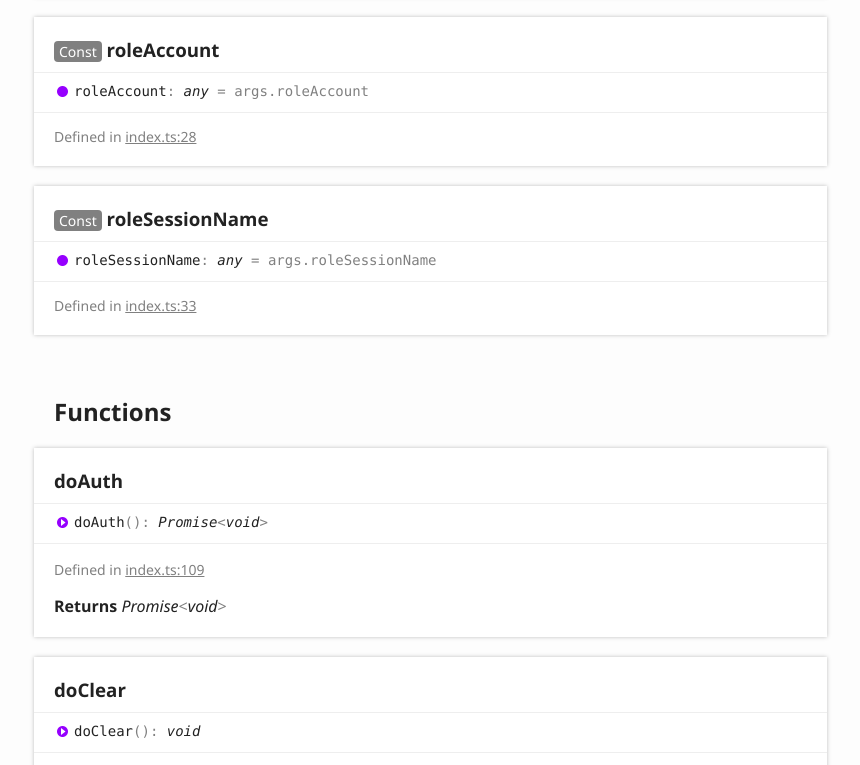
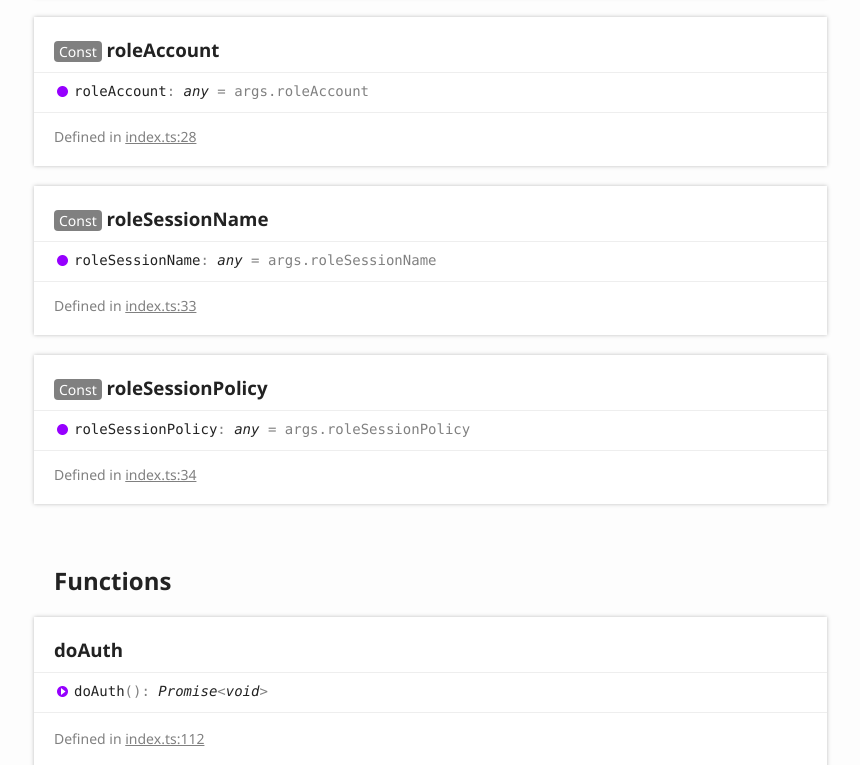
Before and after one commit to taimos/aws-authenticate, a website: page doc/globals.html in a window 1280 px wide. Shown: the part 2035-2800 px from the top of the page, without its empty margins (6-866 px from the left). Drawn offline with Linux system fonts and the light colour scheme.

Commit message:
feat: add roleSessionPolicy to provide IAM policies when assuming roles

```diff
--- a/doc/globals.html
+++ b/doc/globals.html
@@ -78,6 +78,7 @@
 								<li class="tsd-kind-variable tsd-is-not-exported"><a href="globals.html#role" class="tsd-kind-icon">role</a></li>
 								<li class="tsd-kind-variable tsd-is-not-exported"><a href="globals.html#roleaccount" class="tsd-kind-icon">role<wbr>Account</a></li>
 								<li class="tsd-kind-variable tsd-is-not-exported"><a href="globals.html#rolesessionname" class="tsd-kind-icon">role<wbr>Session<wbr>Name</a></li>
+								<li class="tsd-kind-variable tsd-is-not-exported"><a href="globals.html#rolesessionpolicy" class="tsd-kind-icon">role<wbr>Session<wbr>Policy</a></li>
 							</ul>
 						</section>
 						<section class="tsd-index-section tsd-is-not-exported">
@@ -108,7 +109,7 @@
 					<div class="tsd-signature tsd-kind-icon">args<span class="tsd-signature-symbol">:</span> <span class="tsd-signature-type">ParsedArgs</span><span class="tsd-signature-symbol"> =&nbsp;minimist(process.argv.slice(2), {default: {id: false,},})</span></div>
 					<aside class="tsd-sources">
 						<ul>
-							<li>Defined in <a href="https://github.com/taimos/aws-authenticate/blob/cb9356a/lib/index.ts#L18">index.ts:18</a></li>
+							<li>Defined in <a href="https://github.com/taimos/aws-authenticate/blob/4334e6f/lib/index.ts#L18">index.ts:18</a></li>
 						</ul>
 					</aside>
 				</section>
@@ -118,7 +119,7 @@
 					<div class="tsd-signature tsd-kind-icon">aws<wbr>Env<span class="tsd-signature-symbol">:</span> <span class="tsd-signature-type">any</span></div>
 					<aside class="tsd-sources">
 						<ul>
-							<li>Defined in <a href="https://github.com/taimos/aws-authenticate/blob/cb9356a/lib/index.ts#L25">index.ts:25</a></li>
+							<li>Defined in <a href="https://github.com/taimos/aws-authenticate/blob/4334e6f/lib/index.ts#L25">index.ts:25</a></li>
 						</ul>
 					</aside>
 				</section>
@@ -128,7 +129,7 @@
 					<div class="tsd-signature tsd-kind-icon">command<span class="tsd-signature-symbol">:</span> <span class="tsd-signature-type">string</span><span class="tsd-signature-symbol"> =&nbsp;args._[0]</span></div>
 					<aside class="tsd-sources">
 						<ul>
-							<li>Defined in <a href="https://github.com/taimos/aws-authenticate/blob/cb9356a/lib/index.ts#L24">index.ts:24</a></li>
+							<li>Defined in <a href="https://github.com/taimos/aws-authenticate/blob/4334e6f/lib/index.ts#L24">index.ts:24</a></li>
 						</ul>
 					</aside>
 				</section>
@@ -138,7 +139,7 @@
 					<div class="tsd-signature tsd-kind-icon">duration<span class="tsd-signature-symbol">:</span> <span class="tsd-signature-type">any</span><span class="tsd-signature-symbol"> =&nbsp;args.duration</span></div>
 					<aside class="tsd-sources">
 						<ul>
-							<li>Defined in <a href="https://github.com/taimos/aws-authenticate/blob/cb9356a/lib/index.ts#L32">index.ts:32</a></li>
+							<li>Defined in <a href="https://github.com/taimos/aws-authenticate/blob/4334e6f/lib/index.ts#L32">index.ts:32</a></li>
 						</ul>
 					</aside>
 				</section>
@@ -148,7 +149,7 @@
 					<div class="tsd-signature tsd-kind-icon">external<wbr>Id<span class="tsd-signature-symbol">:</span> <span class="tsd-signature-type">any</span><span class="tsd-signature-symbol"> =&nbsp;args.externalId</span></div>
 					<aside class="tsd-sources">
 						<ul>
-							<li>Defined in <a href="https://github.com/taimos/aws-authenticate/blob/cb9356a/lib/index.ts#L31">index.ts:31</a></li>
+							<li>Defined in <a href="https://github.com/taimos/aws-authenticate/blob/4334e6f/lib/index.ts#L31">index.ts:31</a></li>
 						</ul>
 					</aside>
 				</section>
@@ -158,7 +159,7 @@
 					<div class="tsd-signature tsd-kind-icon">profile<span class="tsd-signature-symbol">:</span> <span class="tsd-signature-type">any</span><span class="tsd-signature-symbol"> =&nbsp;args.profile</span></div>
 					<aside class="tsd-sources">
 						<ul>
-							<li>Defined in <a href="https://github.com/taimos/aws-authenticate/blob/cb9356a/lib/index.ts#L30">index.ts:30</a></li>
+							<li>Defined in <a href="https://github.com/taimos/aws-authenticate/blob/4334e6f/lib/index.ts#L30">index.ts:30</a></li>
 						</ul>
 					</aside>
 				</section>
@@ -168,7 +169,7 @@
 					<div class="tsd-signature tsd-kind-icon">region<span class="tsd-signature-symbol">:</span> <span class="tsd-signature-type">any</span><span class="tsd-signature-symbol"> =&nbsp;args.region</span></div>
 					<aside class="tsd-sources">
 						<ul>
-							<li>Defined in <a href="https://github.com/taimos/aws-authenticate/blob/cb9356a/lib/index.ts#L29">index.ts:29</a></li>
+							<li>Defined in <a href="https://github.com/taimos/aws-authenticate/blob/4334e6f/lib/index.ts#L29">index.ts:29</a></li>
 						</ul>
 					</aside>
 				</section>
@@ -178,7 +179,7 @@
 					<div class="tsd-signature tsd-kind-icon">role<span class="tsd-signature-symbol">:</span> <span class="tsd-signature-type">any</span><span class="tsd-signature-symbol"> =&nbsp;args.role</span></div>
 					<aside class="tsd-sources">
 						<ul>
-							<li>Defined in <a href="https://github.com/taimos/aws-authenticate/blob/cb9356a/lib/index.ts#L27">index.ts:27</a></li>
+							<li>Defined in <a href="https://github.com/taimos/aws-authenticate/blob/4334e6f/lib/index.ts#L27">index.ts:27</a></li>
 						</ul>
 					</aside>
 				</section>
@@ -188,7 +189,7 @@
 					<div class="tsd-signature tsd-kind-icon">role<wbr>Account<span class="tsd-signature-symbol">:</span> <span class="tsd-signature-type">any</span><span class="tsd-signature-symbol"> =&nbsp;args.roleAccount</span></div>
 					<aside class="tsd-sources">
 						<ul>
-							<li>Defined in <a href="https://github.com/taimos/aws-authenticate/blob/cb9356a/lib/index.ts#L28">index.ts:28</a></li>
+							<li>Defined in <a href="https://github.com/taimos/aws-authenticate/blob/4334e6f/lib/index.ts#L28">index.ts:28</a></li>
 						</ul>
 					</aside>
 				</section>
@@ -198,7 +199,17 @@
 					<div class="tsd-signature tsd-kind-icon">role<wbr>Session<wbr>Name<span class="tsd-signature-symbol">:</span> <span class="tsd-signature-type">any</span><span class="tsd-signature-symbol"> =&nbsp;args.roleSessionName</span></div>
 					<aside class="tsd-sources">
 						<ul>
-							<li>Defined in <a href="https://github.com/taimos/aws-authenticate/blob/cb9356a/lib/index.ts#L33">index.ts:33</a></li>
+							<li>Defined in <a href="https://github.com/taimos/aws-authenticate/blob/4334e6f/lib/index.ts#L33">index.ts:33</a></li>
+						</ul>
+					</aside>
+				</section>
+				<section class="tsd-panel tsd-member tsd-kind-variable tsd-is-not-exported">
+					<a name="rolesessionpolicy" class="tsd-anchor"></a>
+					<h3><span class="tsd-flag ts-flagConst">Const</span> role<wbr>Session<wbr>Policy</h3>
+					<div class="tsd-signature tsd-kind-icon">role<wbr>Session<wbr>Policy<span class="tsd-signature-symbol">:</span> <span class="tsd-signature-type">any</span><span class="tsd-signature-symbol"> =&nbsp;args.roleSessionPolicy</span></div>
+					<aside class="tsd-sources">
+						<ul>
+							<li>Defined in <a href="https://github.com/taimos/aws-authenticate/blob/4334e6f/lib/index.ts#L34">index.ts:34</a></li>
 						</ul>
 					</aside>
 				</section>
@@ -215,7 +226,7 @@
 						<li class="tsd-description">
 							<aside class="tsd-sources">
 								<ul>
-									<li>Defined in <a href="https://github.com/taimos/aws-authenticate/blob/cb9356a/lib/index.ts#L109">index.ts:109</a></li>
+									<li>Defined in <a href="https://github.com/taimos/aws-authenticate/blob/4334e6f/lib/index.ts#L112">index.ts:112</a></li>
 								</ul>
 							</aside>
 							<h4 class="tsd-returns-title">Returns <span class="tsd-signature-type">Promise</span><span class="tsd-signature-symbol">&lt;</span><span class="tsd-signature-type">void</span><span class="tsd-signature-symbol">&gt;</span></h4>
@@ -232,7 +243,7 @@
 						<li class="tsd-description">
 							<aside class="tsd-sources">
 								<ul>
-									<li>Defined in <a href="https://github.com/taimos/aws-authenticate/blob/cb9356a/lib/index.ts#L183">index.ts:183</a></li>
+									<li>Defined in <a href="https://github.com/taimos/aws-authenticate/blob/4334e6f/lib/index.ts#L186">index.ts:186</a></li>
 								</ul>
 							</aside>
 							<h4 class="tsd-returns-title">Returns <span class="tsd-signature-type">void</span></h4>
@@ -249,7 +260,7 @@
 						<li class="tsd-description">
 							<aside class="tsd-sources">
 								<ul>
-									<li>Defined in <a href="https://github.com/taimos/aws-authenticate/blob/cb9356a/lib/index.ts#L35">index.ts:35</a></li>
+									<li>Defined in <a href="https://github.com/taimos/aws-authenticate/blob/4334e6f/lib/index.ts#L36">index.ts:36</a></li>
 								</ul>
 							</aside>
 							<h4 class="tsd-returns-title">Returns <span class="tsd-signature-type">ConfigurationOptions</span>
@@ -271,7 +282,7 @@
 						<li class="tsd-description">
 							<aside class="tsd-sources">
 								<ul>
-									<li>Defined in <a href="https://github.com/taimos/aws-authenticate/blob/cb9356a/lib/index.ts#L70">index.ts:70</a></li>
+									<li>Defined in <a href="https://github.com/taimos/aws-authenticate/blob/4334e6f/lib/index.ts#L71">index.ts:71</a></li>
 								</ul>
 							</aside>
 							<h4 class="tsd-returns-title">Returns <span class="tsd-signature-type">Promise</span><span class="tsd-signature-symbol">&lt;</span><span class="tsd-signature-type">string</span><span class="tsd-signature-symbol">&gt;</span></h4>
@@ -288,7 +299,7 @@
 						<li class="tsd-description">
 							<aside class="tsd-sources">
 								<ul>
-									<li>Defined in <a href="https://github.com/taimos/aws-authenticate/blob/cb9356a/lib/index.ts#L234">index.ts:234</a></li>
+									<li>Defined in <a href="https://github.com/taimos/aws-authenticate/blob/4334e6f/lib/index.ts#L238">index.ts:238</a></li>
 								</ul>
 							</aside>
 							<h4 class="tsd-returns-title">Returns <span class="tsd-signature-type">Promise</span><span class="tsd-signature-symbol">&lt;</span><span class="tsd-signature-type">void</span><span class="tsd-signature-symbol">&gt;</span></h4>
@@ -305,7 +316,7 @@
 						<li class="tsd-description">
 							<aside class="tsd-sources">
 								<ul>
-									<li>Defined in <a href="https://github.com/taimos/aws-authenticate/blob/cb9356a/lib/index.ts#L124">index.ts:124</a></li>
+									<li>Defined in <a href="https://github.com/taimos/aws-authenticate/blob/4334e6f/lib/index.ts#L127">index.ts:127</a></li>
 								</ul>
 							</aside>
 							<h4 class="tsd-returns-title">Returns <span class="tsd-signature-type">Promise</span><span class="tsd-signature-symbol">&lt;</span><span class="tsd-signature-type">void</span><span class="tsd-signature-symbol">&gt;</span></h4>
@@ -322,7 +333,7 @@
 						<li class="tsd-description">
 							<aside class="tsd-sources">
 								<ul>
-									<li>Defined in <a href="https://github.com/taimos/aws-authenticate/blob/cb9356a/lib/index.ts#L194">index.ts:194</a></li>
+									<li>Defined in <a href="https://github.com/taimos/aws-authenticate/blob/4334e6f/lib/index.ts#L197">index.ts:197</a></li>
 								</ul>
 							</aside>
 							<h4 class="tsd-returns-title">Returns <span class="tsd-signature-type">void</span></h4>
@@ -339,7 +350,7 @@
 						<li class="tsd-description">
 							<aside class="tsd-sources">
 								<ul>
-									<li>Defined in <a href="https://github.com/taimos/aws-authenticate/blob/cb9356a/lib/index.ts#L103">index.ts:103</a></li>
+									<li>Defined in <a href="https://github.com/taimos/aws-authenticate/blob/4334e6f/lib/index.ts#L106">index.ts:106</a></li>
 								</ul>
 							</aside>
 							<h4 class="tsd-returns-title">Returns <span class="tsd-signature-type">Promise</span><span class="tsd-signature-symbol">&lt;</span><span class="tsd-signature-type">void</span><span class="tsd-signature-symbol">&gt;</span></h4>
@@ -356,7 +367,7 @@
 						<li class="tsd-description">
 							<aside class="tsd-sources">
 								<ul>
-									<li>Defined in <a href="https://github.com/taimos/aws-authenticate/blob/cb9356a/lib/index.ts#L146">index.ts:146</a></li>
+									<li>Defined in <a href="https://github.com/taimos/aws-authenticate/blob/4334e6f/lib/index.ts#L149">index.ts:149</a></li>
 								</ul>
 							</aside>
 							<h4 class="tsd-returns-title">Returns <span class="tsd-signature-type">Promise</span><span class="tsd-signature-symbol">&lt;</span><span class="tsd-signature-type">void</span><span class="tsd-signature-symbol">&gt;</span></h4>
@@ -373,7 +384,7 @@
 						<li class="tsd-description">
 							<aside class="tsd-sources">
 								<ul>
-									<li>Defined in <a href="https://github.com/taimos/aws-authenticate/blob/cb9356a/lib/index.ts#L54">index.ts:54</a></li>
+									<li>Defined in <a href="https://github.com/taimos/aws-authenticate/blob/4334e6f/lib/index.ts#L55">index.ts:55</a></li>
 								</ul>
 							</aside>
 							<h4 class="tsd-returns-title">Returns <span class="tsd-signature-type">void</span></h4>
@@ -390,7 +401,7 @@
 						<li class="tsd-description">
 							<aside class="tsd-sources">
 								<ul>
-									<li>Defined in <a href="https://github.com/taimos/aws-authenticate/blob/cb9356a/lib/index.ts#L62">index.ts:62</a></li>
+									<li>Defined in <a href="https://github.com/taimos/aws-authenticate/blob/4334e6f/lib/index.ts#L63">index.ts:63</a></li>
 								</ul>
 							</aside>
 							<h4 class="tsd-returns-title">Returns <span class="tsd-signature-type">void</span></h4>
@@ -407,7 +418,7 @@
 						<li class="tsd-description">
 							<aside class="tsd-sources">
 								<ul>
-									<li>Defined in <a href="https://github.com/taimos/aws-authenticate/blob/cb9356a/lib/index.ts#L80">index.ts:80</a></li>
+									<li>Defined in <a href="https://github.com/taimos/aws-authenticate/blob/4334e6f/lib/index.ts#L81">index.ts:81</a></li>
 								</ul>
 							</aside>
 							<h4 class="tsd-returns-title">Returns <span class="tsd-signature-type">Promise</span><span class="tsd-signature-symbol">&lt;</span><span class="tsd-signature-type">void</span><span class="tsd-signature-symbol">&gt;</span></h4>
@@ -455,6 +466,9 @@
 					</li>
 					<li class=" tsd-kind-variable tsd-is-not-exported">
 						<a href="globals.html#rolesessionname" class="tsd-kind-icon">role<wbr>Session<wbr>Name</a>
+					</li>
+					<li class=" tsd-kind-variable tsd-is-not-exported">
+						<a href="globals.html#rolesessionpolicy" class="tsd-kind-icon">role<wbr>Session<wbr>Policy</a>
 					</li>
 					<li class=" tsd-kind-function tsd-is-not-exported">
 						<a href="globals.html#doauth" class="tsd-kind-icon">do<wbr>Auth</a>
--- a/lib/index.ts
+++ b/lib/index.ts
@@ -31,6 +31,7 @@ const profile = args.profile;
 const externalId = args.externalId;
 const duration = args.duration;
 const roleSessionName = args.roleSessionName;
+const roleSessionPolicy = args.roleSessionPolicy;
 
 function getConfigObject() : ConfigurationOptions & ConfigurationServicePlaceholders & APIVersions {
     return {
@@ -86,6 +87,8 @@ async function withRole() : Promise<void> {
             ExternalId: externalId,
             RoleArn: await getRoleArn(),
             RoleSessionName: roleSessionName || `AWS-Auth-${new Date().getTime()}`,
+            ...roleSessionPolicy && roleSessionPolicy.lastIndexOf('arn:') >= 0 && { PolicyArns: [{arn: roleSessionPolicy}] },
+            ...roleSessionPolicy && roleSessionPolicy.lastIndexOf('arn:') < 0 && { Policy: readFileSync(roleSessionPolicy, { encoding: 'UTF-8' }) },
         };
         console.log(`# Assuming IAM role ${request.RoleArn}`);
         try {
@@ -212,6 +215,7 @@ function showHelp() : void {
     console.log('--externalId <id>         - The external ID to use when assuming roles');
     console.log('--duration <seconds>      - The number of seconds the temporary credentials should be valid. Default is 3600.');
     console.log('--roleSessionName <name>  - The name of the session of the assumed role. Defaults to \'AWS-Auth-<xyz>\' with xyz being the current milliseconds since epoch.');
+    console.log('--roleSessionPolicy <str> - The ARN or filename of the policy to use for the assumed session');
     console.log('--id                      - Print the final user information to the console for debugging purpose');
     console.log('--script                  - Run the given script with the AWS env instead of printing it to console');
     console.log('');
@@ -244,7 +248,7 @@ async function setAlias() : Promise<void> {
     if (listResult.AccountAliases && listResult.AccountAliases.includes(args.name)) {
         console.log(`Account alias already set ${args.name}`);
     } else {
-        await iamClient.createAccountAlias({AccountAlias: args.name}).promise();
+        await iamClient.createAccountAlias({ AccountAlias: args.name }).promise();
         console.log(`Created account alias ${args.name}`);
     }
 }
--- a/package.json
+++ b/package.json
@@ -31,7 +31,7 @@
     },
     "types": "dist/index.d.ts",
     "dependencies": {
-        "aws-sdk": "^2.452.0",
+        "aws-sdk": "^2.457.0",
         "minimist": "^1.2.0",
         "proxy-agent": "^3.1.0"
     },
```
Also changed, not shown: doc/assets/js/search.js (+1 -1 lines), doc/index.html (+9 -0 lines), README.md, dist/index.js, 2 other files.
